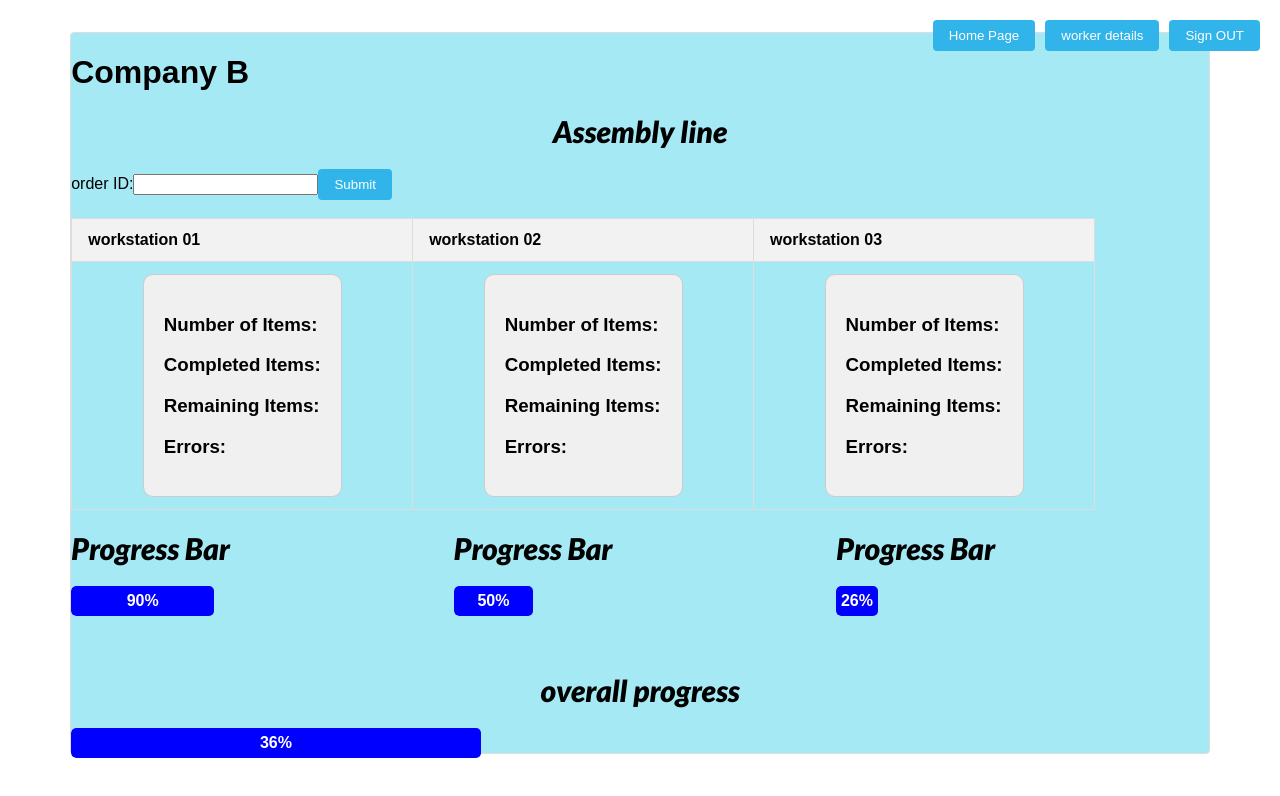
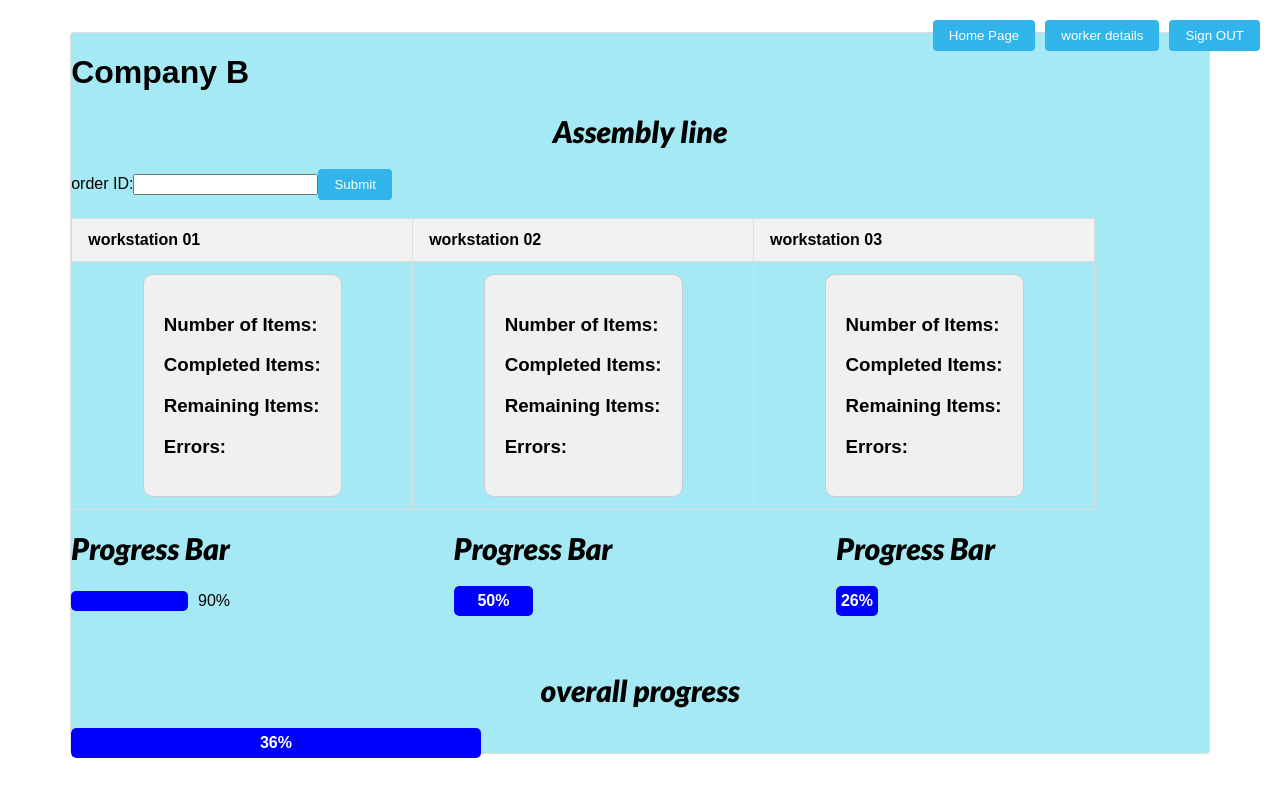
Before and after one commit to SandaruDias/CompanyB, a React (Vite) app in the folder FrontendPrabath/Frontend/: page /AdminInterface in a window 1280 px wide. Shown: the top 796 px of the page. Built offline with nearby package versions, Linux system fonts and the light colour scheme.

Commit message:
WorkStation one progress bar done

```diff
--- a/FrontendPrabath/Frontend/src/Pages/ProgressBar.jsx
+++ b/FrontendPrabath/Frontend/src/Pages/ProgressBar.jsx
@@ -42,10 +42,13 @@ import React from 'react';
 
 function ProgressBar({ progress }) {
   return (
-    <div className="progress-bar">
-      <div className="progress-bar-inner" style={{ width: `${progress}%`, backgroundColor: 'blue' }}>
-        {progress}%
-      </div>
+    <div className="progress-bar" style={{ display: 'flex', alignItems: 'center' }}>
+      <div className="progress-bar-inner" style={{
+        width: `${progress}%`,
+        backgroundColor: 'blue',
+        height: '20px' // Added a fixed height for better visual effect
+      }} />
+      <span style={{ marginLeft: '10px' }}>{progress}%</span> {/* Percentage is now displayed outside the bar */}
     </div>
   );
 }
--- a/FrontendPrabath/Frontend/src/Pages/WorkerInterfaceOne.jsx
+++ b/FrontendPrabath/Frontend/src/Pages/WorkerInterfaceOne.jsx
@@ -71,8 +71,7 @@ function WorkerInterfaceOne() {
           setOnGoingItems(data.onGoingStationOne);
           setCompletedItems(data.onGoingStationTwo+data.onGoingStationThree+data.waitToTwo+data.waitToThree)
           setRemainingItems(data.waitToOne);
-          // setProgress(((data.totalNumber-(data.onGoingStationTwo+data.onGoingStationThree+data.waitToTwo+data.waitToThree))/data.totalNumber));
-          setProgress(34);
+          setProgress((((data.totalNumber-(data.onGoingStationTwo+data.onGoingStationThree+data.waitToTwo+data.waitToThree))/data.totalNumber)*100).toFixed(1));
           setOrderId2('');
         })
         .catch((error) => {
```
